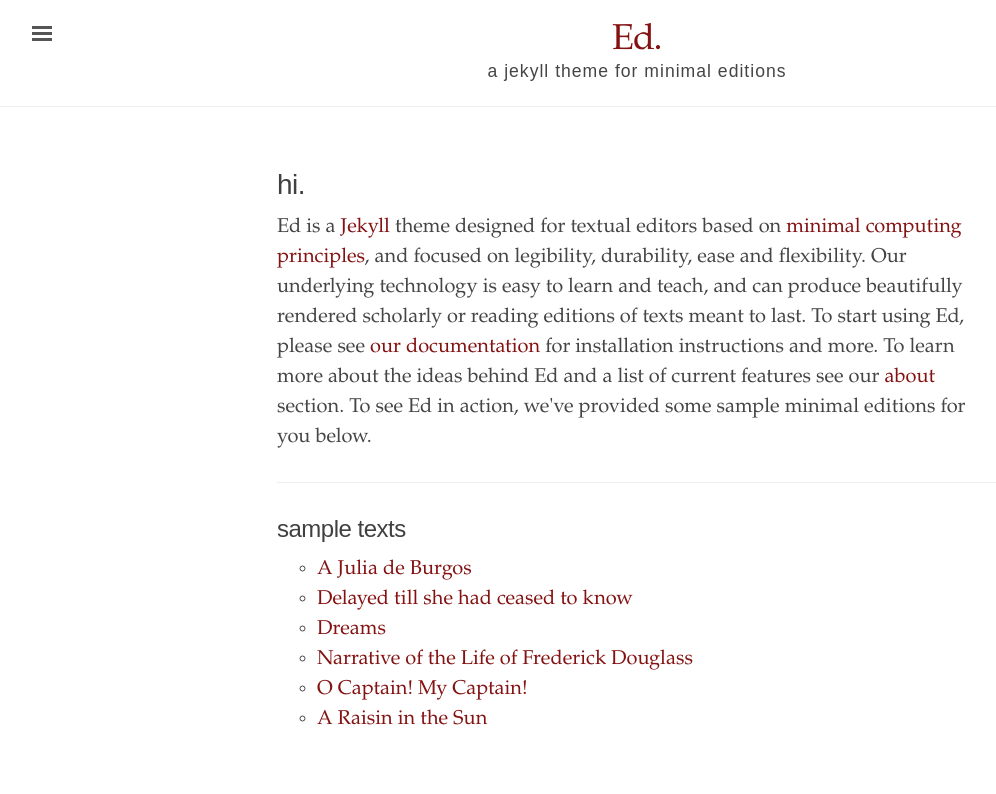
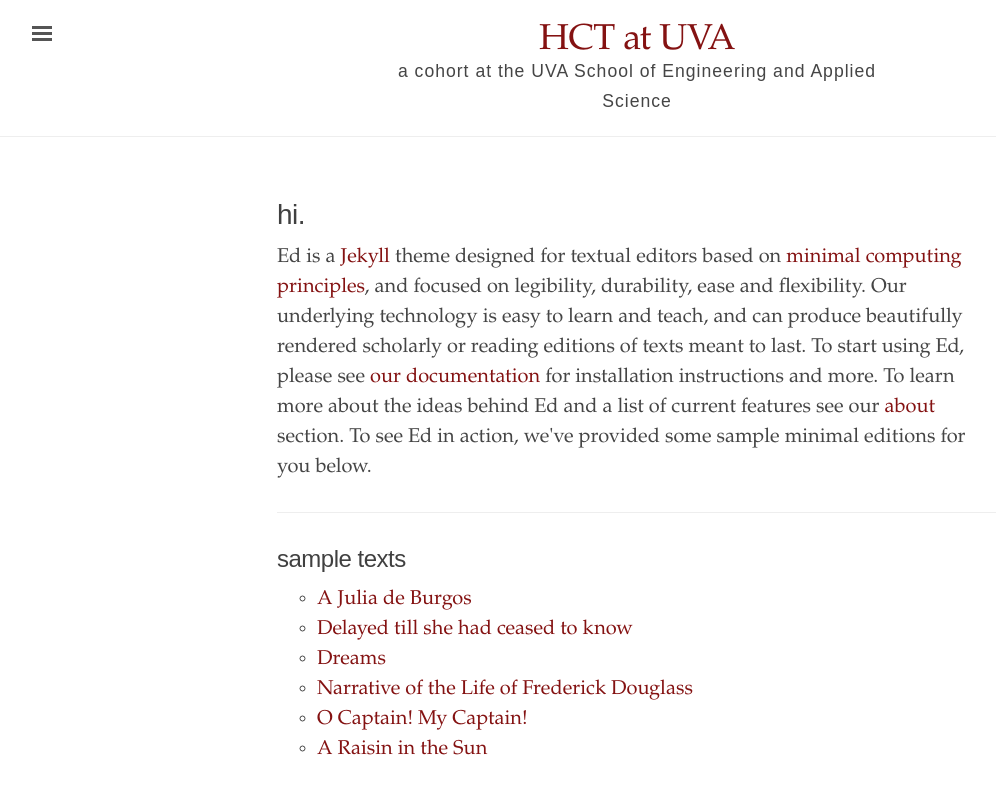
Before and after one commit to HAI-lab-UVA/hct-website, a Jekyll site: the page built from index.html, in a window 1280 px wide. Shown: the top 794 px of the page, without its empty margins (3-999 px from the left). Built offline with Jekyll 4.4.1, drawn with Linux system fonts in a browser that asks for light colours.

Commit message:
Update _config.yml for additional setup

```diff
--- a/_config.yml
+++ b/_config.yml
@@ -1,10 +1,10 @@
 # Built with Jekyll 3.6.0
 
 # Setup
-title:               Ed.
-tagline:             'a jekyll theme for minimal editions'
-description:         'Ed is a Jekyll theme designed for textual editors based on minimal computing principles, and focused on legibility and flexibility.'
-url:                 'http://minicomp.github.io'
+title:               HCT at UVA
+tagline:             'a cohort at the UVA School of Engineering and Applied Science'
+description:         'HCT at UVA is a Human-Centered Design and Engineering Cohort aiming to unite faculty members engaged in research on human factors, computation, and artificial intelligence (AI) to address the pressing need for human-centered technology solutions.'
+url:                 'http://hai-lab-uva.github.io'
 baseurl:             '/uvahct'
 
 # About/contact
```
